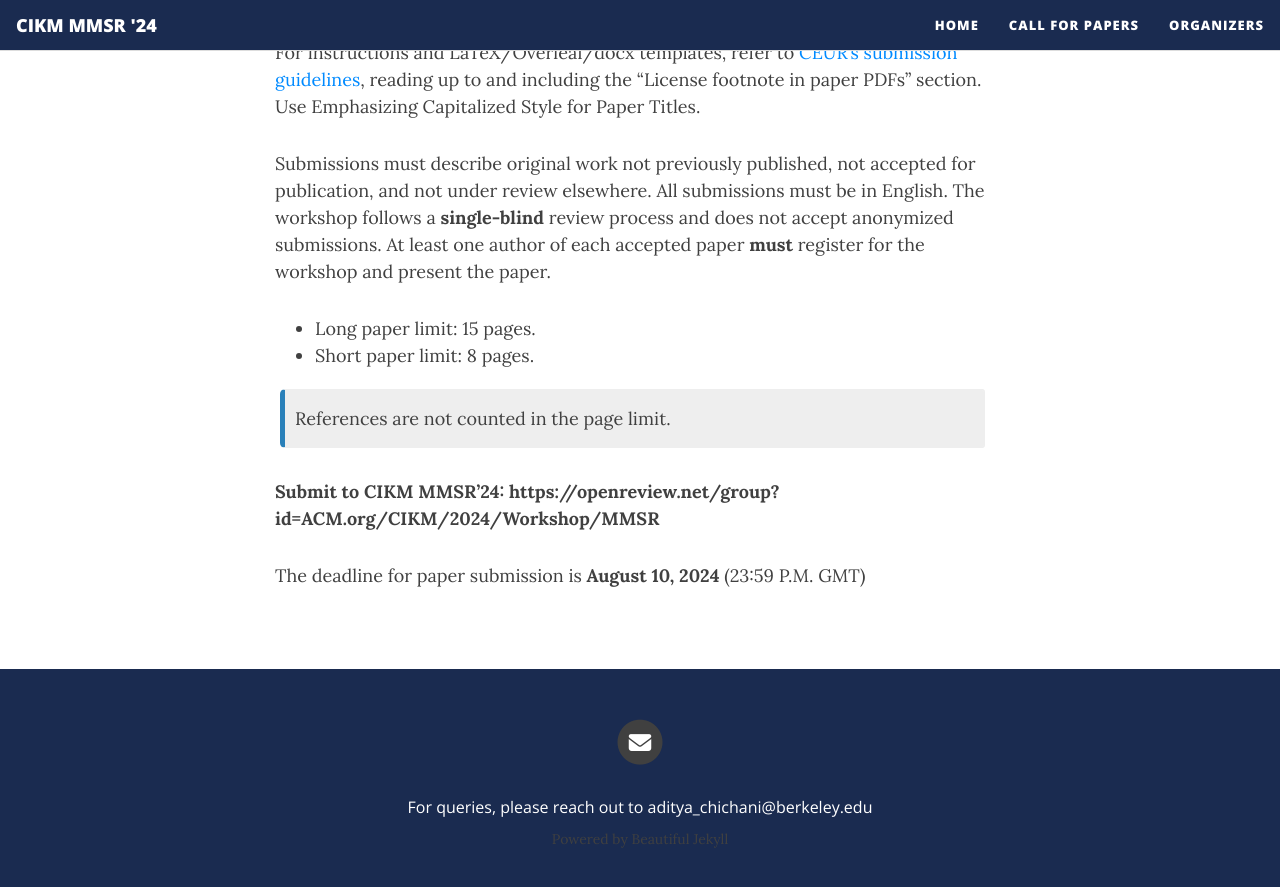
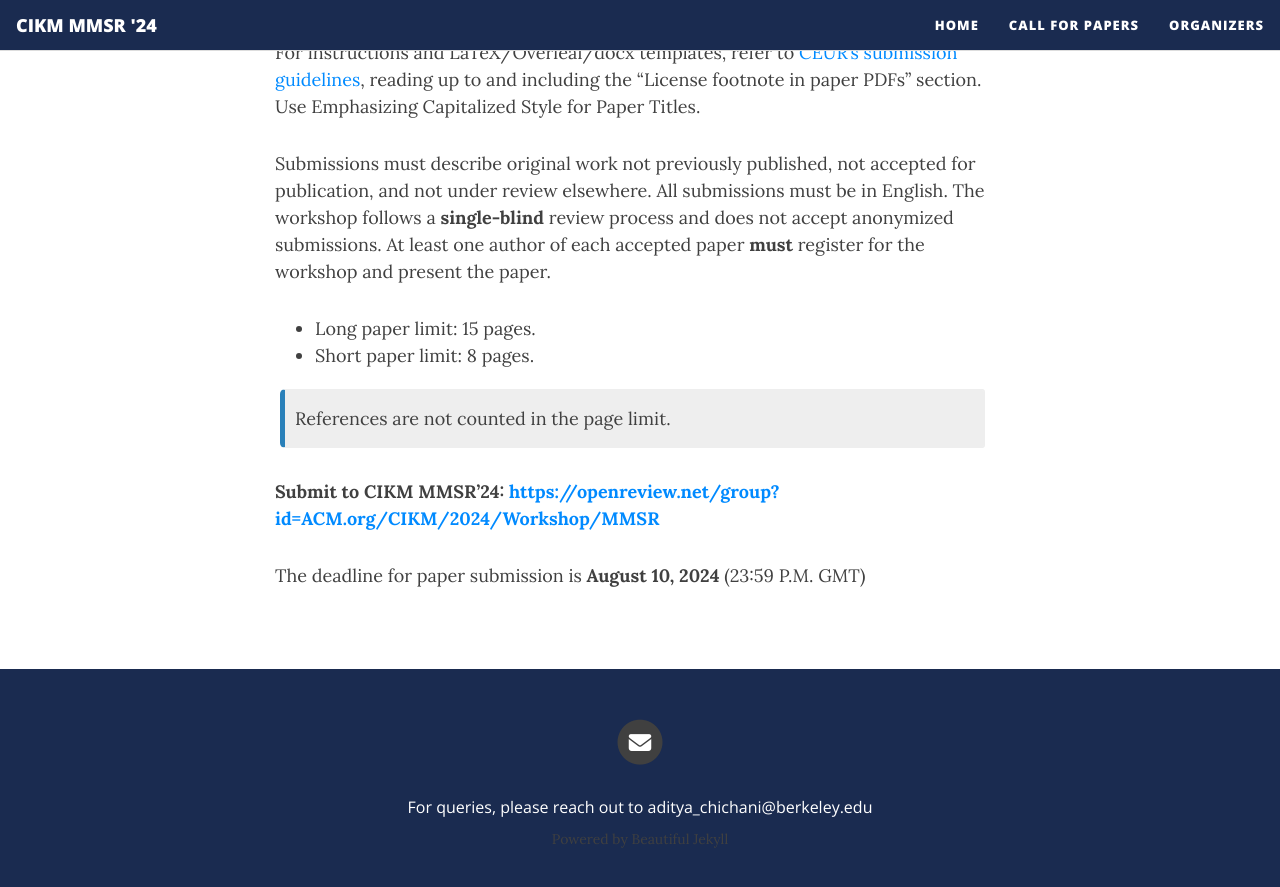
Before and after one commit to cikm-mmsr/cikm-mmsr.github.io, a Jekyll site: the page built from cfp.md, in a window 1280 px wide and 900 px high, scrolled down 1714 px. Shown: the top 887 px of the window. Built offline with Jekyll 4.4.1, drawn with Linux system fonts in a browser that asks for light colours; part of the change alters nothing that is shown.

Commit message:
Update cfp.md

```diff
--- a/cfp.md
+++ b/cfp.md
@@ -56,6 +56,6 @@ Submissions must describe original work not previously published, not accepted f
 {: .box-note}
 References are not counted in the page limit.
 
-**Submit to CIKM MMSR'24: https://openreview.net/group?id=ACM.org/CIKM/2024/Workshop/MMSR**
+**Submit to CIKM MMSR'24: [https://openreview.net/group?id=ACM.org/CIKM/2024/Workshop/MMSR](https://openreview.net/group?id=ACM.org/CIKM/2024/Workshop/MMSR)**
 
 The deadline for paper submission is **August 10, 2024** (23:59 P.M. GMT)
```
